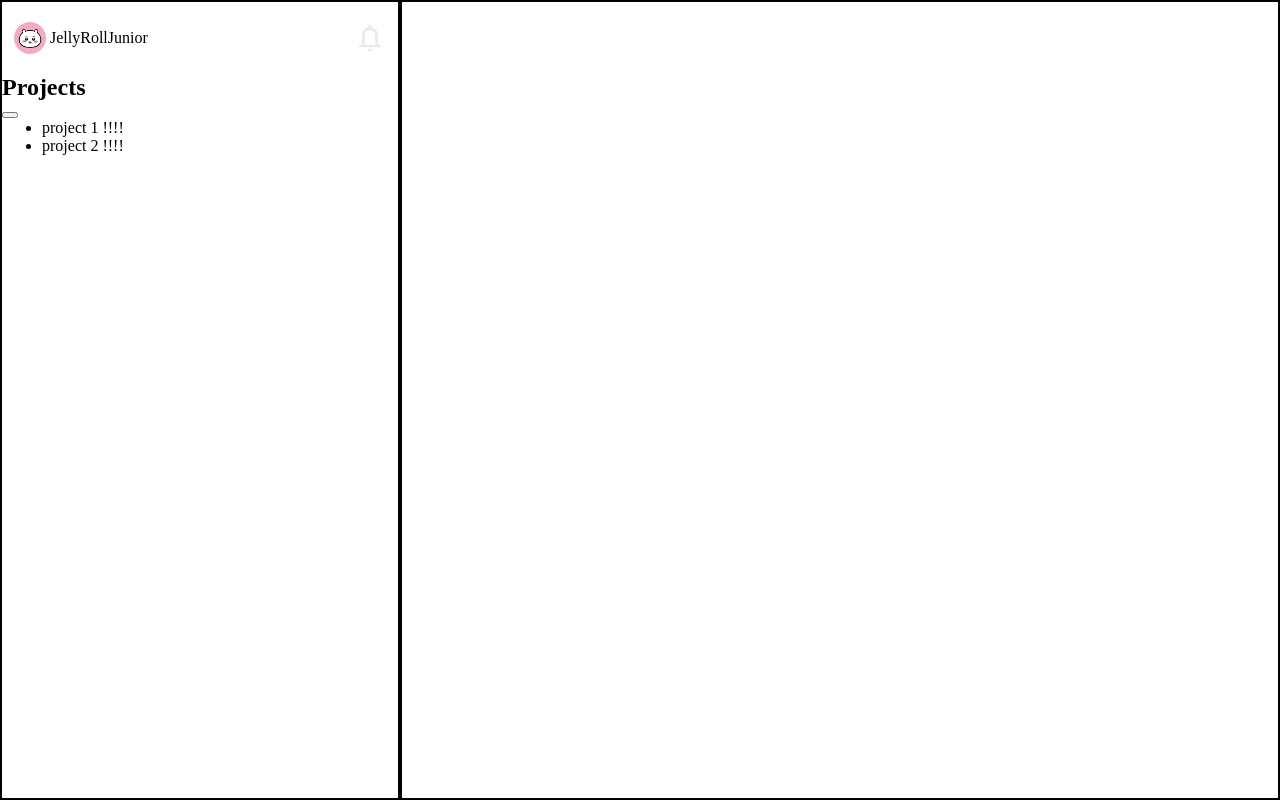
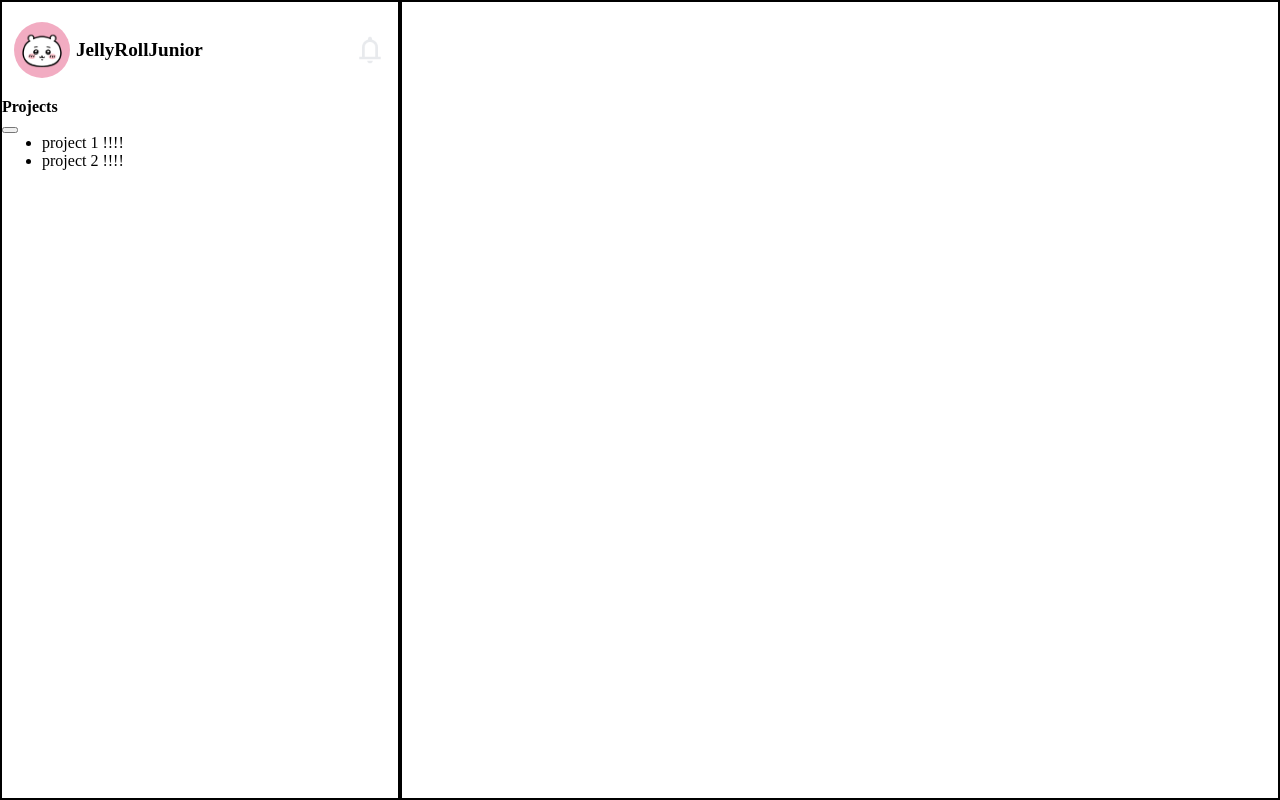
Before and after one commit to JellyRollJunior/shisa-todo-list, a website built with webpack: page src/index.html in a window 1280 px wide. Built offline with nearby package versions, Linux system fonts and the light colour scheme.

Commit message:
Increase user icon and user name size

```diff
--- a/src/index.html
+++ b/src/index.html
@@ -9,7 +9,7 @@
     <div class="sidebar">
       <header>
         <div class="user-info">
-          <img src="./images/chiikawa.png" alt="chiikawa headshot" class="user-icon icon-button">
+          <img src="./images/chiikawa.png" alt="chiikawa headshot" class="user-icon">
           <div>JellyRollJunior</div>
         </div>
         <img src="./images/notifications.png" alt="notification bell" class="icon-button">
--- a/src/styles.css
+++ b/src/styles.css
@@ -3,6 +3,7 @@
 *::after {
   margin: 0;
   box-sizing: border-box;
+  font-size: 16px;
 }
 
 html {
@@ -23,11 +24,13 @@ body {
 }
 
 header {
-  --user-icon-size: 50px;
+  --user-icon-size: 56px;
   --icon-button-size: 32px;
 
   display: flex;
   justify-content: space-between;
+  align-items: center;
+
   width: 100%;
   padding: 20px 12px;
 }
@@ -35,7 +38,12 @@ header {
 header > .user-info {
   display: flex;
   align-items: center;
-  gap: 4px;
+  gap: 6px;
+}
+
+.user-info > div {
+  font-size: 1.2rem;
+  font-weight: bold;
 }
 
 .user-icon {
```
